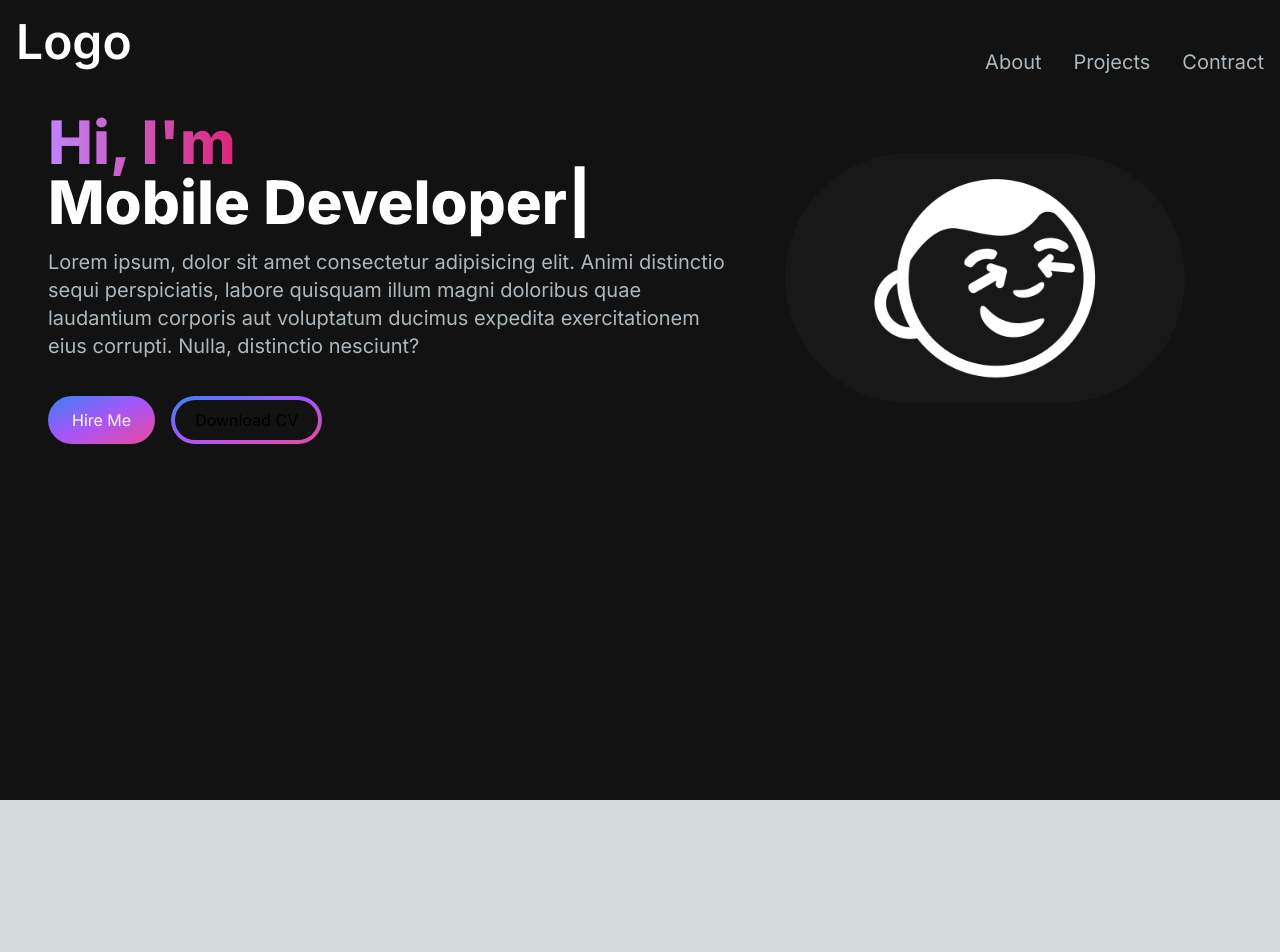
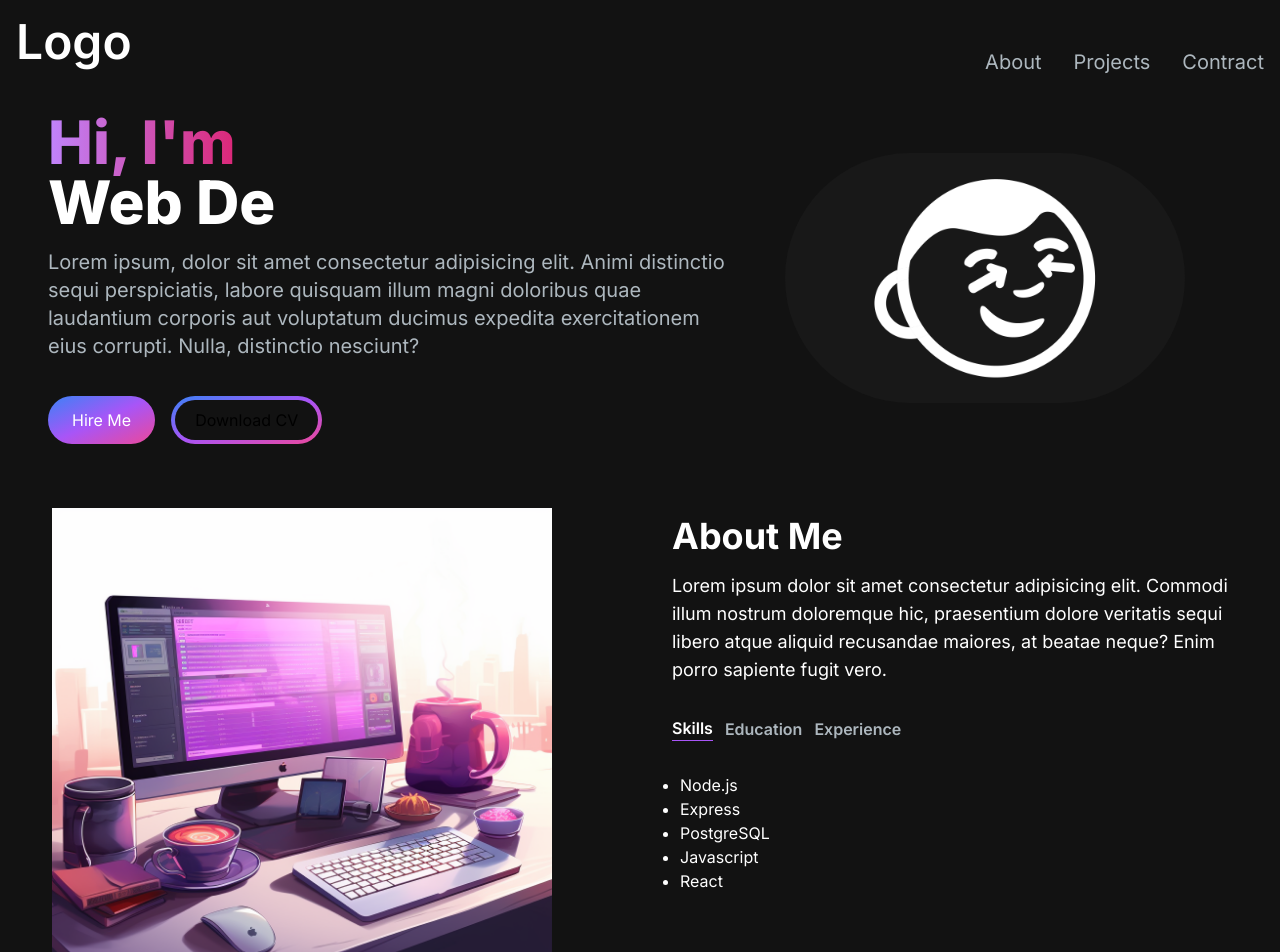
Before and after one commit to manuelxgabriel/personal-website, a Next.js app: page / in a window 1280 px wide. Shown: the top 952 px of the page. Before the commit the page ends 800 px from the top, so only its background shows below. Built offline with nearby package versions, Linux system fonts and the light colour scheme.

Commit message:
checkpoint to the About Me section

```diff
--- a/src/app/components/AboutSection.jsx
+++ b/src/app/components/AboutSection.jsx
@@ -1 +1,87 @@
-raf
+"use client";
+import React, {useTransition, useState} from 'react'
+import Image from "next/image"
+import TabButton from "./TabButton";
+
+
+const TAB_DATA = [
+    {
+        title: "Skills",
+        id: "skills",
+        content: (
+            <ul className='list-disc pl-2'>
+                <li>Node.js</li>
+                <li>Express</li>
+                <li>PostgreSQL</li>
+                <li>Javascript</li>
+                <li>React</li>
+            </ul>
+        )
+    },
+    {
+        title: "Education",
+        id: "education",
+        content: (
+            <ul className='list-disc pl-2'>
+                <li>FullStack Academy of Code</li>
+                <li> thte</li>
+            </ul>
+        )
+    },
+    {
+        title: "Experience",
+        id: "experience",
+        content: (
+            <ul className='list-disc pl-2'>
+                <li>AWS CLOUD PRACTIONER</li>
+                <li>University of Sanata</li>
+            </ul>
+        )
+    }
+]
+
+const AboutSection = () => {
+    const [tab, setTab] = useState("skills");
+    const [isPending, startTransition] = useTransition();
+
+    const handleTabChange = (id) => {
+        startTransition(() => {
+            setTab(id);
+        });
+    };
+
+  return (
+    <section className='text-white'>
+        <div className='md:grid md:grid-cols-2 gap-8 items-center py-8 px-4 xl:gap-16 sm:py-16 xl:px-1'>
+            <Image src="/images/about-image.png" width={500} height={500} />
+            <div className='mt-4 mf:mt-0 text-left flex flex-col h-full'>
+                <h2 className='text-4xl font-bold text-white mb-4'>About Me</h2>
+                <p className='text-base lg:text-lg'> Lorem ipsum dolor sit amet consectetur adipisicing elit.
+                    Commodi illum nostrum doloremque hic, praesentium dolore
+                     veritatis sequi libero atque aliquid recusandae maiores,
+                    at beatae neque? Enim porro sapiente fugit vero.
+                </p>
+                <div className='flex flex-row justify-start mt-8'>
+                    <TabButton selectTab={() => handleTabChange("skills")}
+                        active={tab === "skills"}
+                    >
+                        {" "}
+                        Skills{" "}
+                    </TabButton>
+                    <TabButton selectTab={() => handleTabChange("education")}
+                        active={tab === "education"}>
+                            {" "}Education{" "}
+                    </TabButton>
+                    <TabButton selectTab={() => handleTabChange("experience")}
+                        active={tab === "experience"}>
+                            {" "}Experience{" "}
+                    </TabButton>
+                </div>
+                <div className='mt-8'>{TAB_DATA.find((t) => t.id === tab).content}</div>
+            </div>
+        </div>
+    </section>
+  )
+}
+
+export default AboutSection
--- a/src/app/components/HeroSection.jsx
+++ b/src/app/components/HeroSection.jsx
@@ -19,16 +19,14 @@
                       <TypeAnimation
                           sequence={[
                             'Manny',
-                              1000,
+                              2000,
                               // Same substring at the start will only be typed out once, initially
                               'Web Developer',
-                              1000, // wait 1s before replacing "Mice" with "Hamsters"
-                              'Mobile Developer',
-                              1000,
+                              2000, // wait 1s before replacing "Mice" with "Hamsters"
                               'UI / UX Designer',
-                              1000,
+                              2000,
                               'Graphic Designer',
-                              1000
+                              2000
                           ]}
                           wrapper="span"
                           speed={50}
--- /dev/null
+++ b/src/app/components/ProjectsSections.jsx
@@ -0,0 +1,11 @@
+import React from 'react'
+
+const ProjectsSections = () => {
+  return (
+    <div>
+        <h2>My Project</h2>
+    </div>
+  )
+}
+
+export default ProjectsSections
--- /dev/null
+++ b/src/app/components/TabButton.jsx
@@ -0,0 +1,15 @@
+import React from 'react';
+
+const TabButton = ({ active, selectTab, children }) => {
+  const buttonClasses = active ? 'text-white border-b border-purple-500' : 'text-[#ADB7BE]';
+
+  return (
+    <button onClick={selectTab}>
+      <p className={`mr-3 font-semibold hover:text-white ${buttonClasses}`}>
+        {children}
+      </p>
+    </button>
+  );
+};
+
+export default TabButton;
--- a/src/app/page.js
+++ b/src/app/page.js
@@ -1,6 +1,8 @@
 import Image from 'next/image'
 import HeroSection from './components/HeroSection'
 import Navbar from './components/Navbar'
+import AboutSection from "./components/AboutSection";
+
 
 export default function Home() {
   return (
@@ -8,6 +10,7 @@
       <Navbar/>
       <div className='container mt-24 mx-auto px-12 py-4'>
         <HeroSection/>
+        <AboutSection />
       </div>
     </main>
   )
```
Also changed, not shown: public/images/about-image.png (added).
